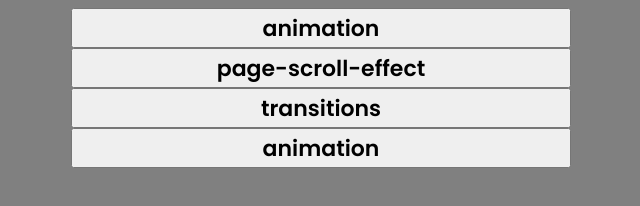
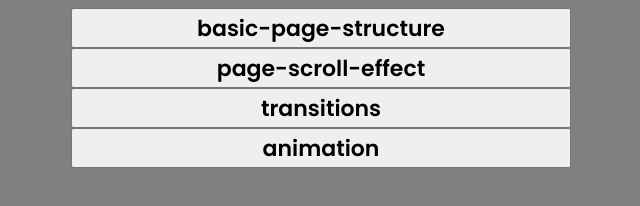
Before and after one commit to SushanThakur/frontend_cheat_sheet, a plain HTML site: page index.html in a window 1280 px wide. Shown: the whole page, without its empty margins (319-959 px from the left). Drawn offline with Linux system fonts and the light colour scheme.

Commit message:
fixed typo

```diff
--- a/index.html
+++ b/index.html
@@ -30,7 +30,7 @@
   </head>
   <body>
     <button>
-      <a href="./basic-page-structure/index.html">animation</a>
+      <a href="./basic-page-structure/index.html">basic-page-structure</a>
     </button>
     <button>
       <a href="./page-scroll-effect/index.html">page-scroll-effect</a>
```
